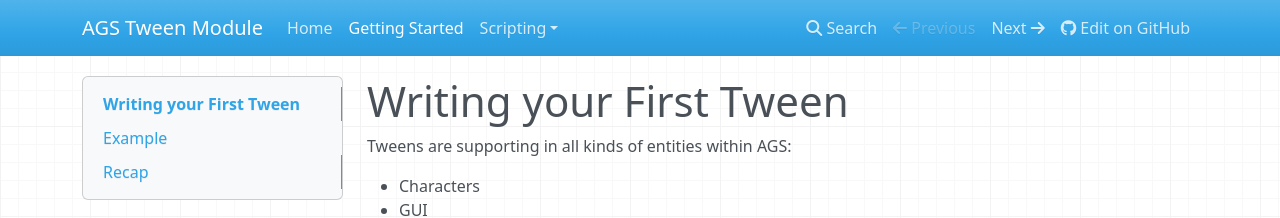
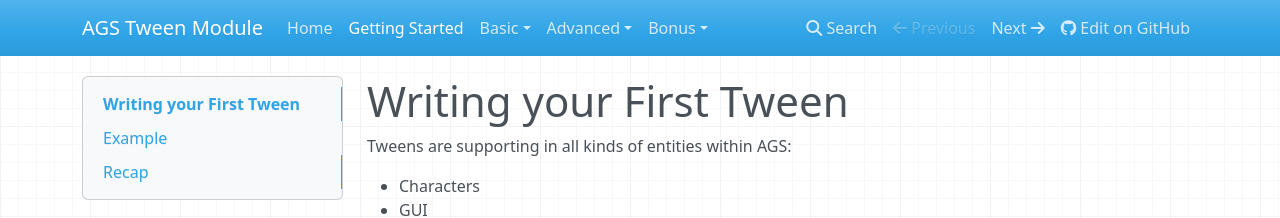
Before and after one commit to edmundito/ags-tween, an MkDocs documentation site: the page built from docs/getting-started.md, in a window 1280 px wide. Shown: the top 218 px of the page. Built offline with MkDocs 1.6.1, drawn with Linux system fonts in a browser that asks for light colours; nearby versions of some CDN libraries; old or Windows-style settings are respelled for this version of MkDocs.

Commit message:
Reorganized documentation

```diff
--- a/mkdocs.yml
+++ b/mkdocs.yml
@@ -3,13 +3,13 @@
 pages:
   - ['index.md', 'Home']
   - ['getting-started.md', 'Getting Started']
-  - ['scripting/enums.md', 'Scripting', 'Enumerated Types']
-  - ['scripting/commontweens.md', 'Scripting', 'Common Tweens']
-  - ['scripting/audiotweens.md', 'Scripting', 'Audio Tweens']
-  - ['scripting/globaltween.md', 'Scripting', 'Global Tween Functions']
-  - ['scripting/tween.md', 'Scripting', 'Custom Tweens']
-  - ['scripting/globaltiming.md', 'Scripting', 'Timing Utilities']
-  - ['scripting/tweengame.md', 'Scripting', 'TweenGame Utilities']
-  - ['scripting/tweenmaths.md', 'Scripting', 'TweenMaths Utilities']
-  - ['scripting/tweeneasing.md', 'Scripting', 'TweenEasing Equations']
-  - ['scripting/settings.md', 'Scripting', 'Settings']
+  - ['scripting/enums.md', 'Basic', 'Enumerated Types']
+  - ['scripting/commontweens.md', 'Basic', 'Common Tweens']
+  - ['scripting/audiotweens.md', 'Basic', 'Audio Tweens']
+  - ['scripting/globaltween.md', 'Basic', 'Global Tween Functions']
+  - ['scripting/settings.md', 'Advanced', 'Settings']
+  - ['scripting/tween.md', 'Advanced', 'Custom Tweens']
+  - ['scripting/globaltiming.md', 'Bonus', 'Timing Utilities']
+  - ['scripting/tweengame.md', 'Bonus', 'TweenGame Utilities']
+  - ['scripting/tweenmaths.md', 'Bonus', 'TweenMaths Utilities']
+  - ['scripting/tweeneasing.md', 'Bonus', 'TweenEasing Equations']
```
